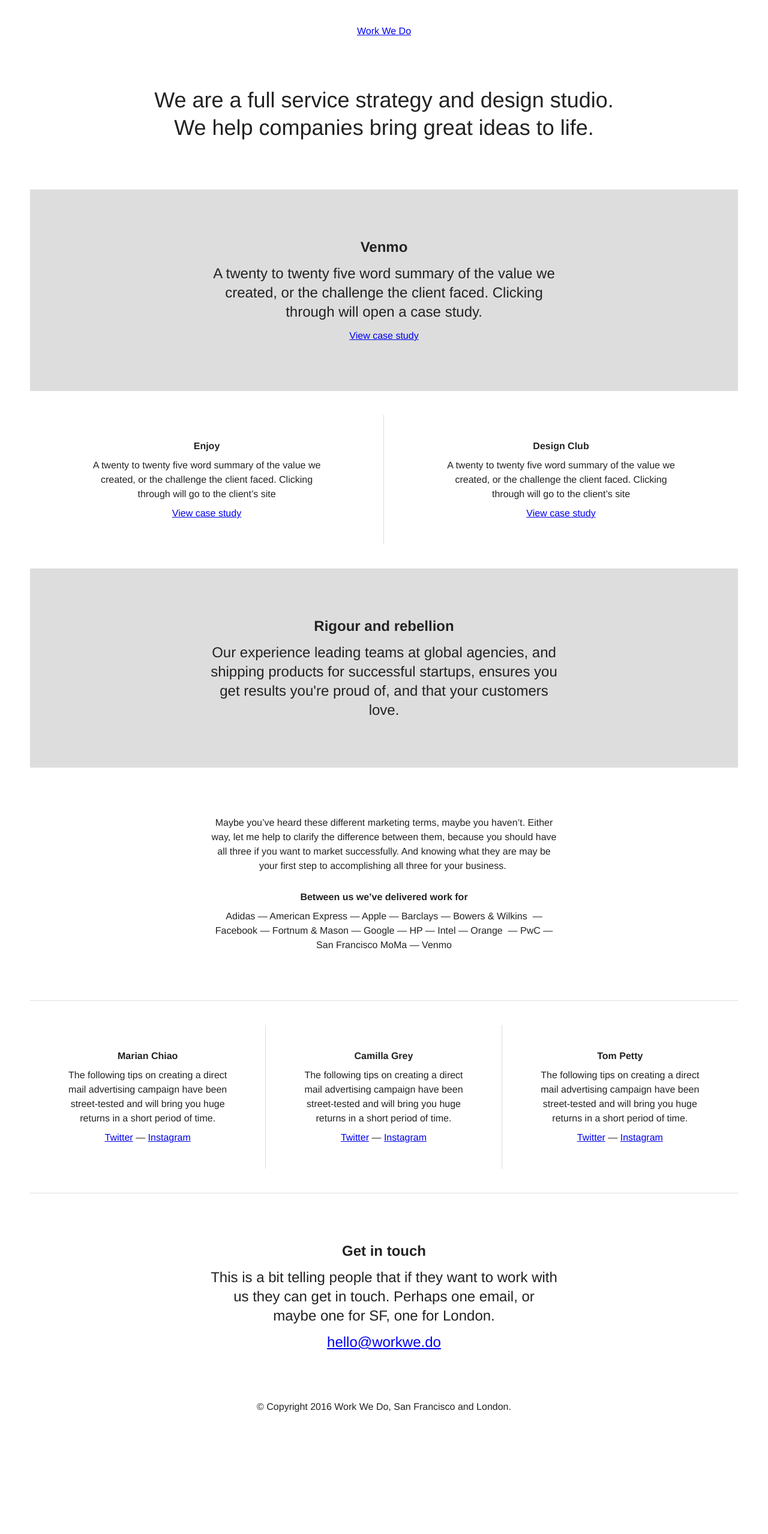
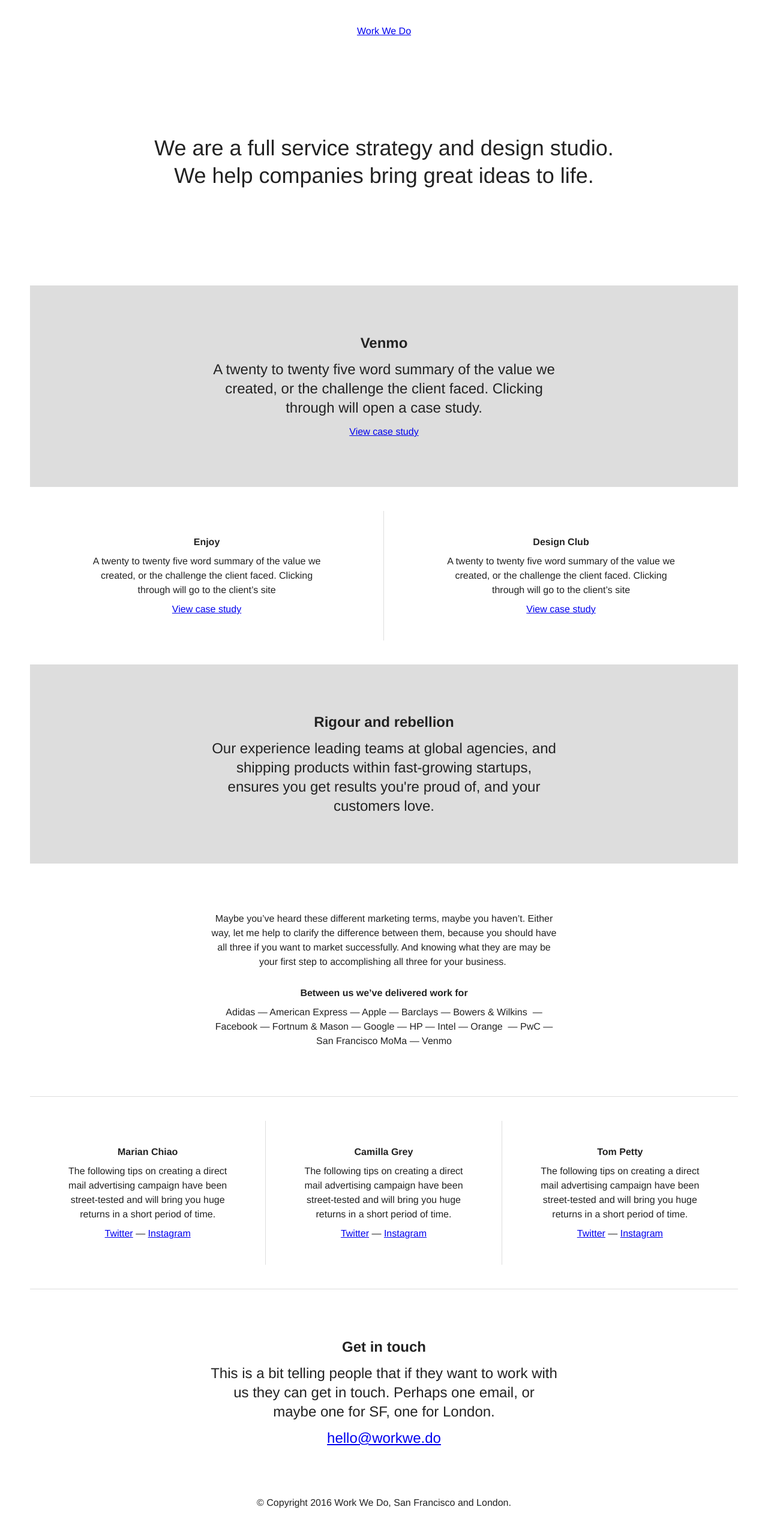
Before and after one commit to anothertompetty/work-we-do-site, a Jekyll site: the page built from index.html, in a window 1280 px wide. Shown: the whole page at 60% size. Built offline with Jekyll 4.4.1, drawn with Linux system fonts in a browser that asks for light colours; before the commit the page ends 2398 px from its top, so only the background shows below that.

Commit message:
intro space

```diff
--- a/_sass/_intro.scss
+++ b/_sass/_intro.scss
@@ -1,5 +1,7 @@
 .intro {
   max-width: 860px;
+  margin-top: $space-x-large * 2;
+  margin-bottom: $space-x-large * 2;
   padding-left: $space-medium;
   padding-right: $space-medium;
 }
--- a/index.html
+++ b/index.html
@@ -2,7 +2,7 @@
 layout: home
 ---
 
-<h1 class="intro u-text-x-large u-text-normal u-center u-text-center u-margin-Txl">
+<h1 class="intro u-text-x-large u-text-normal u-center u-text-center">
   We are a full service strategy and design studio. We help companies bring great ideas to life.
 </h1>
 
@@ -36,7 +36,7 @@ layout: home
   <div class="big-image__inner u-center u-text-center">
     <p class="u-text-large u-text-heavy">Rigour and rebellion</p>
     <p class="u-text-large u-margin-An">
-      Our experience leading teams at global agencies, and shipping products for successful startups, ensures you get results you're proud of, and that your customers love.
+      Our experience leading teams at global agencies, and shipping products within fast-growing startups, ensures you get results you're proud of, and your customers love.
     </p>
   </div>
 </div>
```
